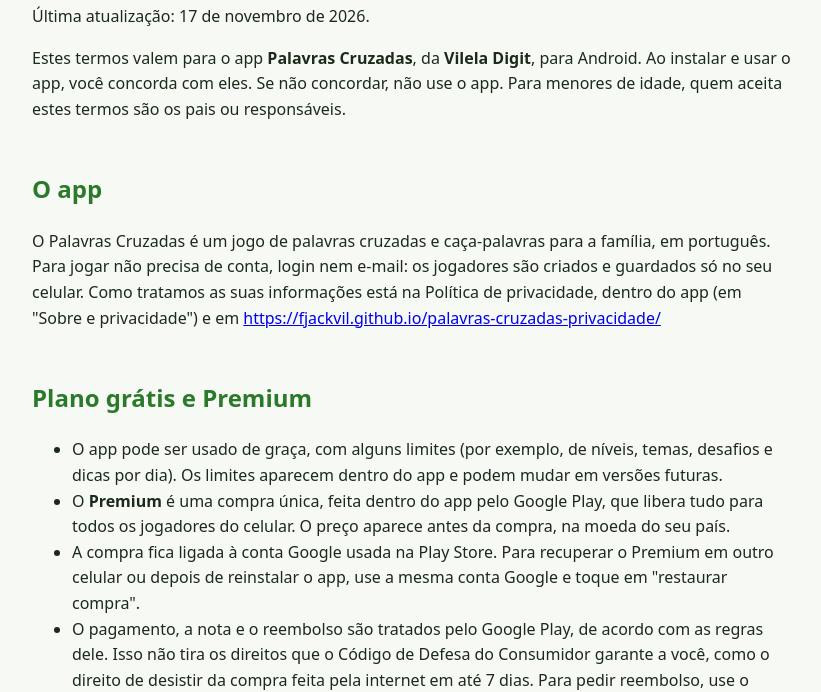
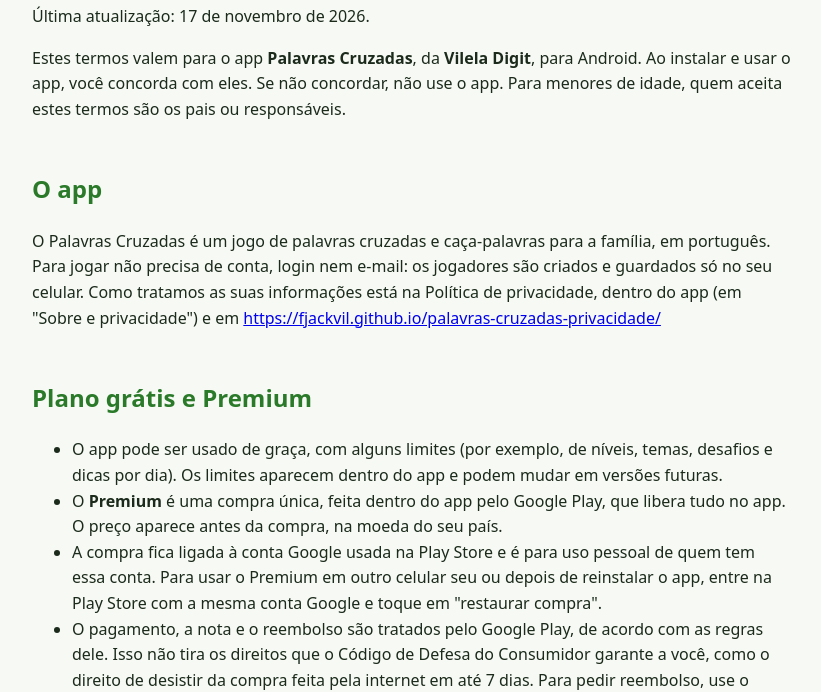
Before and after one commit to fjackvil/palavras-cruzadas-privacidade, a plain HTML site: page termos/index.html in a window 1280 px wide. Shown: the part 114-806 px from the top of the page, without its empty margins (228-1049 px from the left). Drawn offline with Linux system fonts and the light colour scheme.

Commit message:
Termos: Premium ligado à conta Google
Co-Authored-By: Claude Opus 5.5 <noreply@anthropic.com>

```diff
--- a/termos/index.html
+++ b/termos/index.html
@@ -24,7 +24,7 @@
 <h2>O app</h2>
 <p>O Palavras Cruzadas é um jogo de palavras cruzadas e caça-palavras para a família, em português. Para jogar não precisa de conta, login nem e-mail: os jogadores são criados e guardados só no seu celular. Como tratamos as suas informações está na Política de privacidade, dentro do app (em &quot;Sobre e privacidade&quot;) e em <a href="https://fjackvil.github.io/palavras-cruzadas-privacidade/">https://fjackvil.github.io/palavras-cruzadas-privacidade/</a></p>
 <h2>Plano grátis e Premium</h2>
-<ul><li>O app pode ser usado de graça, com alguns limites (por exemplo, de níveis, temas, desafios e dicas por dia). Os limites aparecem dentro do app e podem mudar em versões futuras.</li><li>O <strong>Premium</strong> é uma compra única, feita dentro do app pelo Google Play, que libera tudo para todos os jogadores do celular. O preço aparece antes da compra, na moeda do seu país.</li><li>A compra fica ligada à conta Google usada na Play Store. Para recuperar o Premium em outro celular ou depois de reinstalar o app, use a mesma conta Google e toque em &quot;restaurar compra&quot;.</li><li>O pagamento, a nota e o reembolso são tratados pelo Google Play, de acordo com as regras dele. Isso não tira os direitos que o Código de Defesa do Consumidor garante a você, como o direito de desistir da compra feita pela internet em até 7 dias. Para pedir reembolso, use o Google Play ou fale com a gente pelo contato abaixo.</li><li>Em contas Google de crianças (Family Link), o Google pede a aprovação dos pais antes de qualquer compra.</li></ul>
+<ul><li>O app pode ser usado de graça, com alguns limites (por exemplo, de níveis, temas, desafios e dicas por dia). Os limites aparecem dentro do app e podem mudar em versões futuras.</li><li>O <strong>Premium</strong> é uma compra única, feita dentro do app pelo Google Play, que libera tudo no app. O preço aparece antes da compra, na moeda do seu país.</li><li>A compra fica ligada à conta Google usada na Play Store e é para uso pessoal de quem tem essa conta. Para usar o Premium em outro celular seu ou depois de reinstalar o app, entre na Play Store com a mesma conta Google e toque em &quot;restaurar compra&quot;.</li><li>O pagamento, a nota e o reembolso são tratados pelo Google Play, de acordo com as regras dele. Isso não tira os direitos que o Código de Defesa do Consumidor garante a você, como o direito de desistir da compra feita pela internet em até 7 dias. Para pedir reembolso, use o Google Play ou fale com a gente pelo contato abaixo.</li><li>Em contas Google de crianças (Family Link), o Google pede a aprovação dos pais antes de qualquer compra.</li></ul>
 <h2>Uso do app</h2>
 <p>Você pode usar o app para o seu entretenimento pessoal e da sua família. Não é permitido:</p>
 <ul><li>copiar, vender ou redistribuir o app ou o seu conteúdo (palavras, dicas, desenhos) sem autorização;</li><li>tentar burlar a compra do Premium, modificar o app ou usar versões alteradas dele;</li><li>usar o app para qualquer finalidade ilegal.</li></ul>
```
